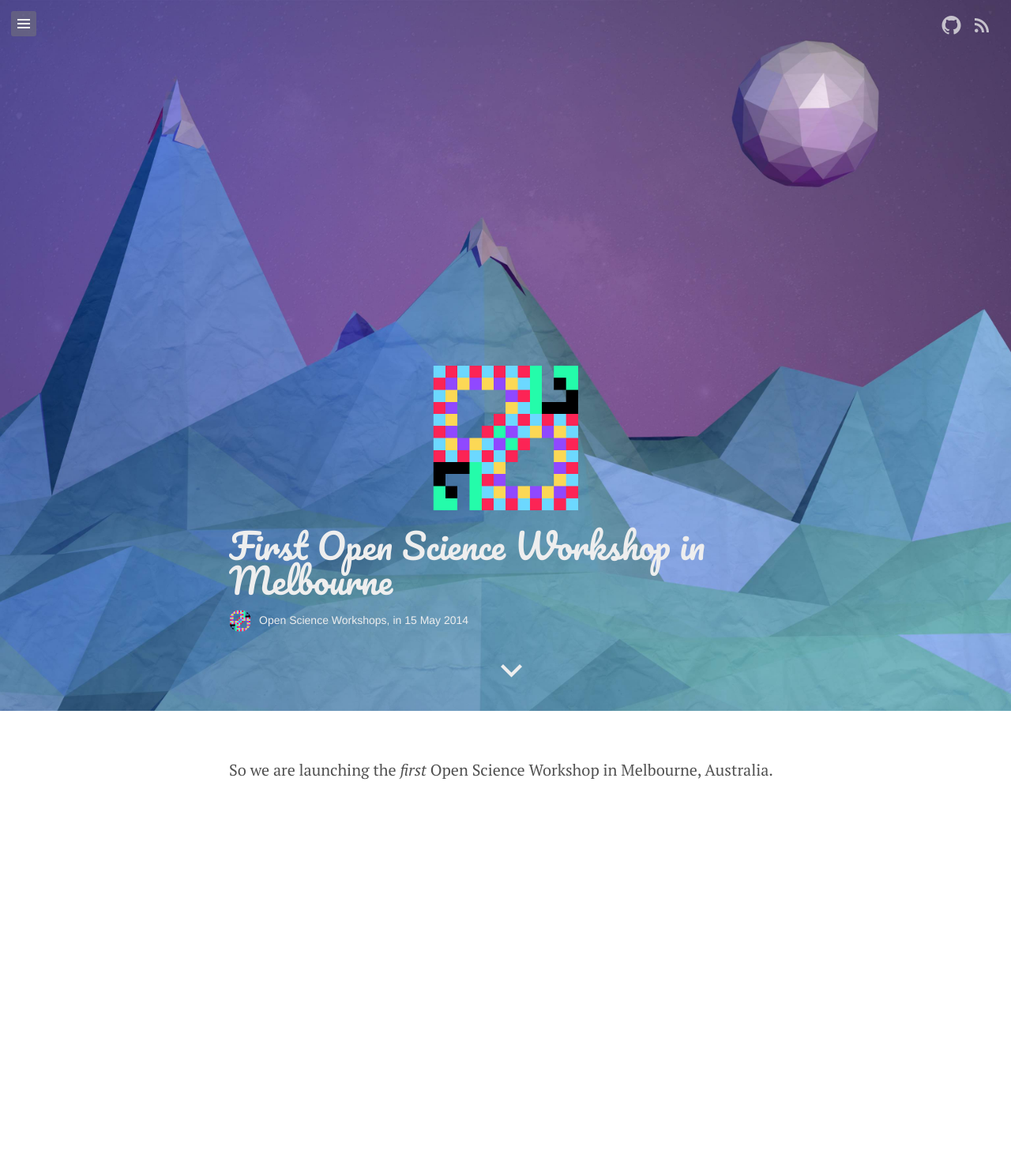
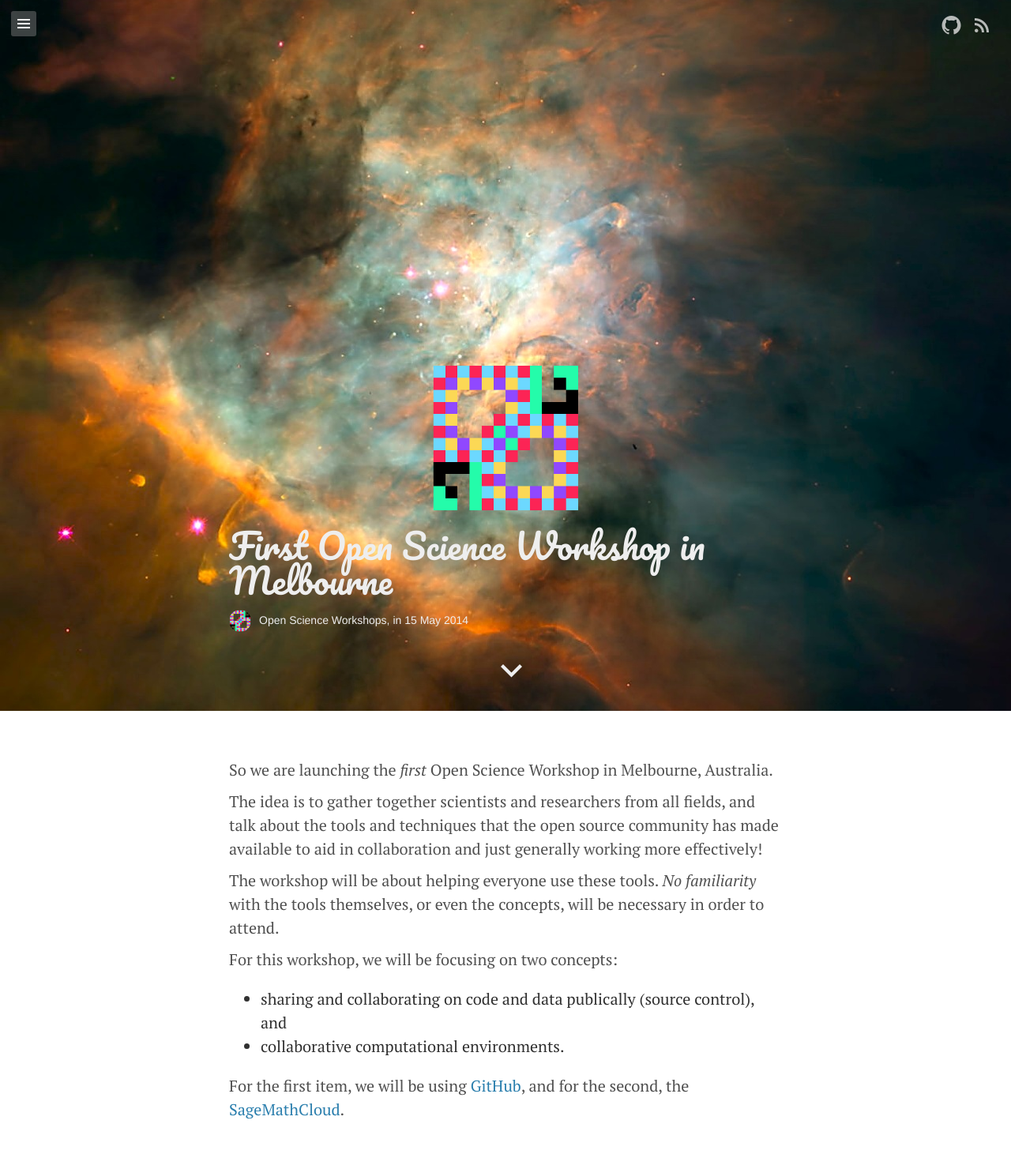
Before and after one commit to OpenScienceWorkshops/OpenScienceWorkshops.github.io, a Jekyll site: the page built from _posts/2014-05-15-first-open-science-workshop-melbourne.markdown, in a window 1280 px wide. Shown: the whole page at 79% size. Built offline with Jekyll 4.4.1, drawn with Linux system fonts in a browser that asks for light colours; Markdown is read by kramdown in place of the engine named in the settings; before the commit the page ends 1050 px from its top, so only the background shows below that.

Commit message:
space cover image, some blog text.

```diff
--- a/_posts/2014-05-15-first-open-science-workshop-melbourne.markdown
+++ b/_posts/2014-05-15-first-open-science-workshop-melbourne.markdown
@@ -6,3 +6,19 @@ categories: news
 ---
 
 So we are launching the *first* Open Science Workshop in Melbourne, Australia.
+
+The idea is to gather together scientists and researchers from all fields, and
+talk about the tools and techniques that the open source community has made
+available to aid in collaboration and just generally working more effectively!
+
+The workshop will be about helping everyone use these tools. *No familiarity*
+with the tools themselves, or even the concepts, will be necessary in order to
+attend.
+
+For this workshop, we will be focusing on two concepts:
+
+  * sharing and collaborating on code and data publically (source control), and
+  * collaborative computational environments.
+
+For the first item, we will be using [GitHub](https://github.com), and for the
+second, the [SageMathCloud](http://sagemathcloud.com).
--- a/assets/css/default.css
+++ b/assets/css/default.css
@@ -243,10 +243,11 @@ blockquote, pre, .message {
 	margin: 0px 0px 30px -20px;
 	margin-top: inherit;
 	color: #7a7a7a;
+    background: #eaeaea;
 }
 
 blockquote {
-	border-left: 10px solid #C7F66A;
+	border-left: 10px solid magenta;
 }
 
 blockquote p {
```
Also changed, not shown: assets/images/cover.jpg.
